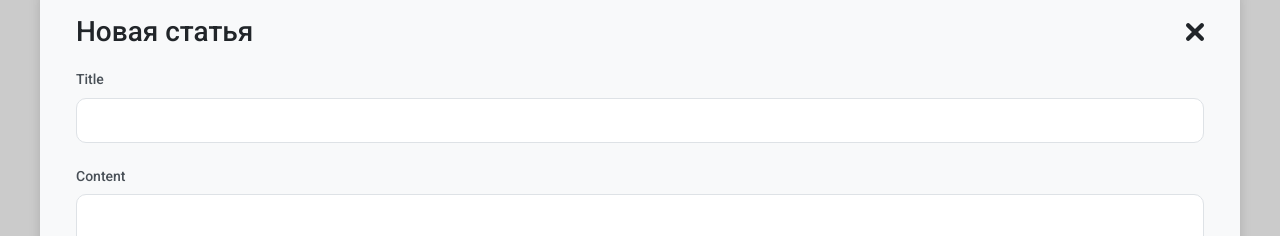
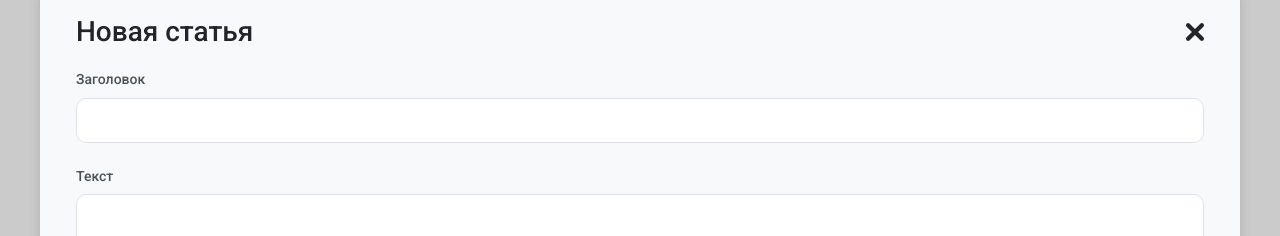
Before and after one commit to SSE-programmer/Annoto, an Angular app: page /post/1 in a window 1280 px wide. Both pictures are taken after a click on the button "Создать статью". Shown: the part 199-435 px from the top of the page. Built offline with nearby package versions, Linux system fonts and the light colour scheme; a web font is replaced by a local one.

Commit message:
Small language and styles fixes

```diff
--- a/src/app/pages/posts-page/components/create-post-modal/create-post-modal.component.html
+++ b/src/app/pages/posts-page/components/create-post-modal/create-post-modal.component.html
@@ -20,7 +20,7 @@
                 class="an-label"
                 for="title"
             >
-                Title
+                Заголовок
             </label>
             <input
                 class="an-input"
@@ -44,7 +44,7 @@
                 class="an-label"
                 for="content"
             >
-                Content
+                Текст
             </label>
             <textarea
                 class="an-textarea"
--- a/src/app/pages/posts-page/components/post-card/post-card.component.scss
+++ b/src/app/pages/posts-page/components/post-card/post-card.component.scss
@@ -6,14 +6,18 @@
         display: flex;
         flex-direction: column;
         gap: var(--an-gap-12);
+        max-height: 200px;
         padding: var(--an-padding-16);
         border-radius: var(--an-border-radius-12);
         border: 1px solid var(--an-border-light);
         background: var(--an-bg-card);
         box-shadow: var(--an-shadow-md);
+        overflow: hidden;
+        cursor: pointer;
 
-        max-height: 200px;
-        overflow: hidden;
+        :hover {
+            box-shadow: var(--an-shadow-sm);
+        }
 
         &__title {
             font-size: 1.125rem;
@@ -33,6 +37,7 @@
 
             height: var(--bottom-gradient-height);
             background: linear-gradient(0, var(--an-bg-card) 5%, transparent 100%);
+            pointer-events: none;
         }
     }
 }
--- a/src/app/shared/ui/theme-switch/theme-switch.component.ts
+++ b/src/app/shared/ui/theme-switch/theme-switch.component.ts
@@ -12,11 +12,11 @@ export class ThemeSwitchComponent {
     public readonly themeChange = output<boolean>();
 
     protected readonly nextThemeLabelSignal = computed(() => {
-        return `Toggle ${(this.isDarkMode() ? 'light' : 'dark')} mode`;
+        return `Переключить на ${(this.isDarkMode() ? 'светлый' : 'темный')} режим`;
     });
 
     protected readonly screenReaderModeLabelSignal = computed(() => {
-        return this.isDarkMode() ? 'Dark mode' : 'Light mode';
+        return this.isDarkMode() ? 'Темный режим' : 'Светлый режим';
     });
 
     public onToggle(): void {
```
